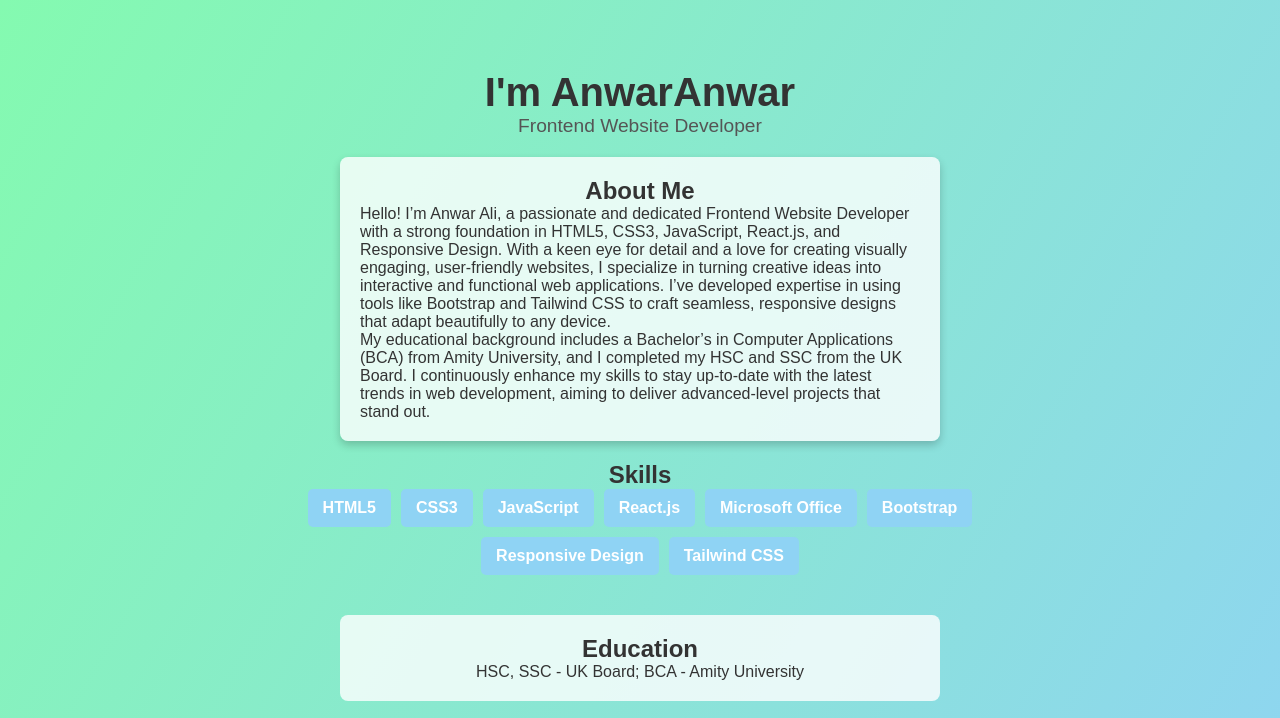
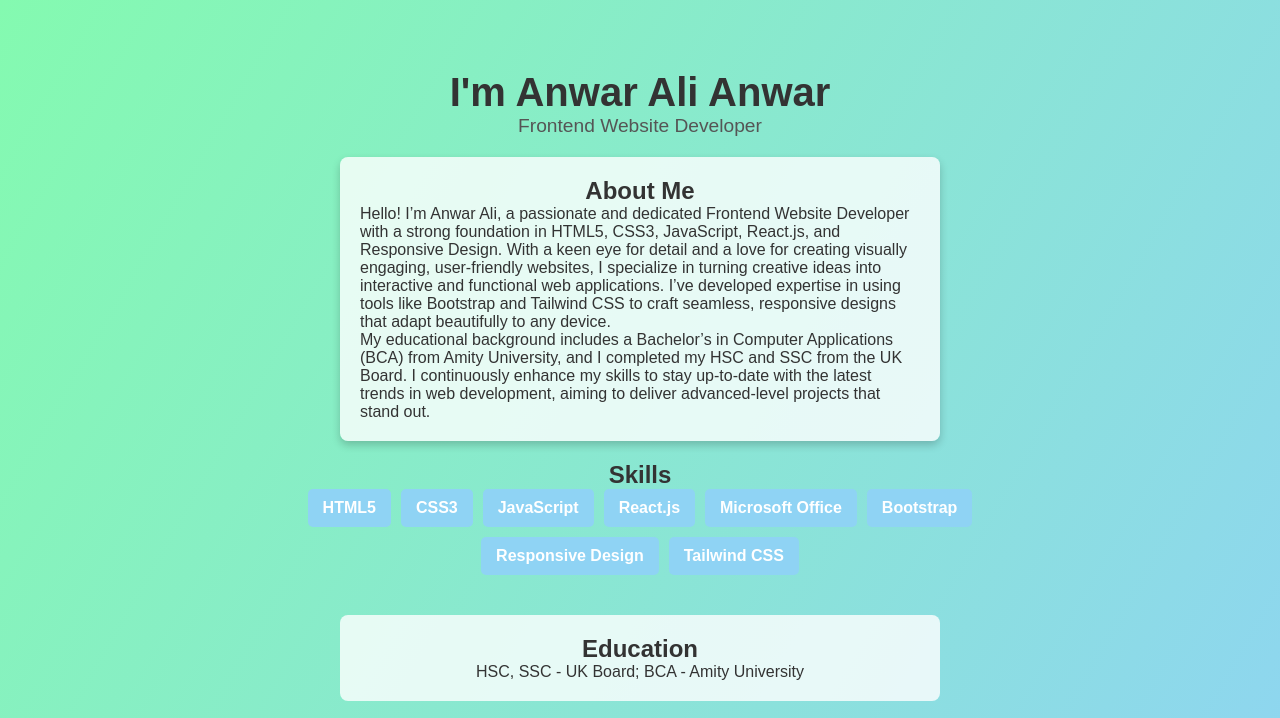
Before and after one commit to Anwar8755/Portfolio, a plain HTML site: page index.html in a window 1280 px wide. Shown: the top 718 px of the page. Drawn offline with Linux system fonts and the light colour scheme.

Commit message:
Update index.html

```diff
--- a/index.html
+++ b/index.html
@@ -10,7 +10,7 @@
 <body>
     <!-- Header Section with Auto-Type Animation -->
     <header>
-        <h1>I'm <span id="auto-type">Anwar</span></h1>
+        <h1>I'm <span id="auto-type">Anwar Ali </span></h1>
         <p>Frontend Website Developer</p>
     </header>
 
```
